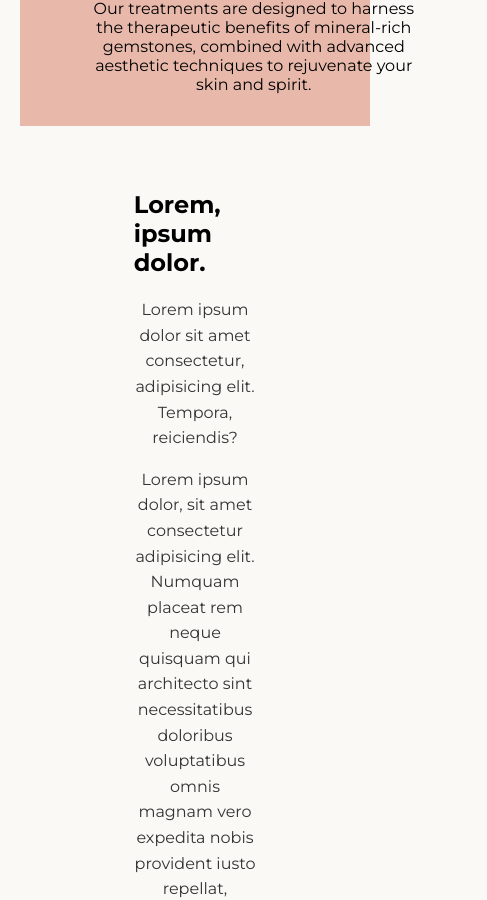
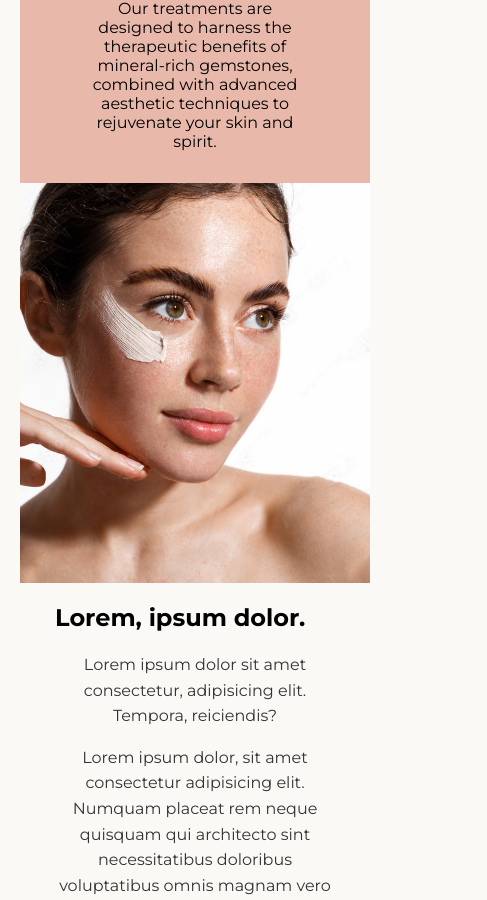
Before and after one commit to Object-ions/pure-mineral-aesthetics, a React (Create React App) app: page /about in a window 390 px wide. Shown: the part 849-1749 px from the top of the page, 487 px wide, since content can reach past the window. Built offline with nearby package versions, Linux system fonts and the light colour scheme; no server answers; a web font is replaced by a local one.

Commit message:
Update responsiveness for About

```diff
--- a/src/scss/_responsive.scss
+++ b/src/scss/_responsive.scss
@@ -210,3 +210,25 @@
     font-size: 0.7rem;
   }
 }
+
+// *** About *** //
+@media (max-width: 768px) {
+  .about-page {
+    .about-container {
+      display: block;
+
+      .about-image {
+        height: 25rem;
+        width: 100%;
+        background-position: top right !important;
+        background-repeat: no-repeat !important;
+        background-size: cover !important;
+      }
+    }
+
+    .about-text {
+      margin: 0 auto 5rem auto;
+      width: 80%;
+    }
+  }
+}
```
